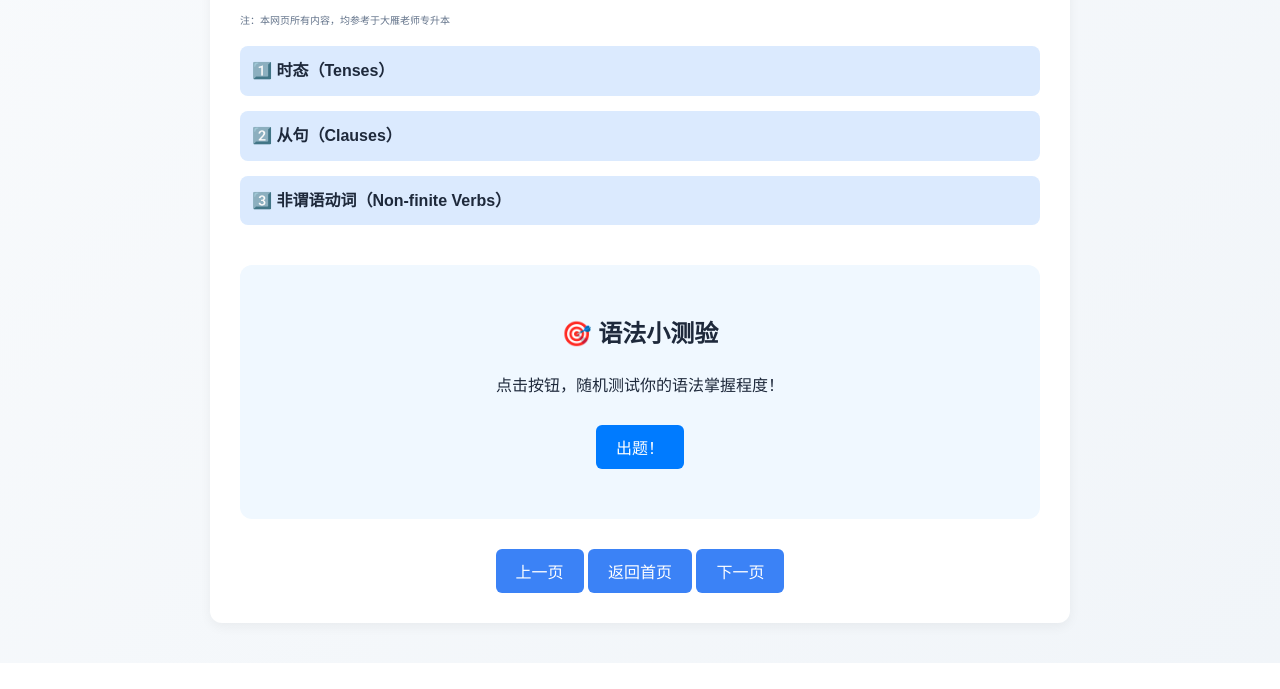
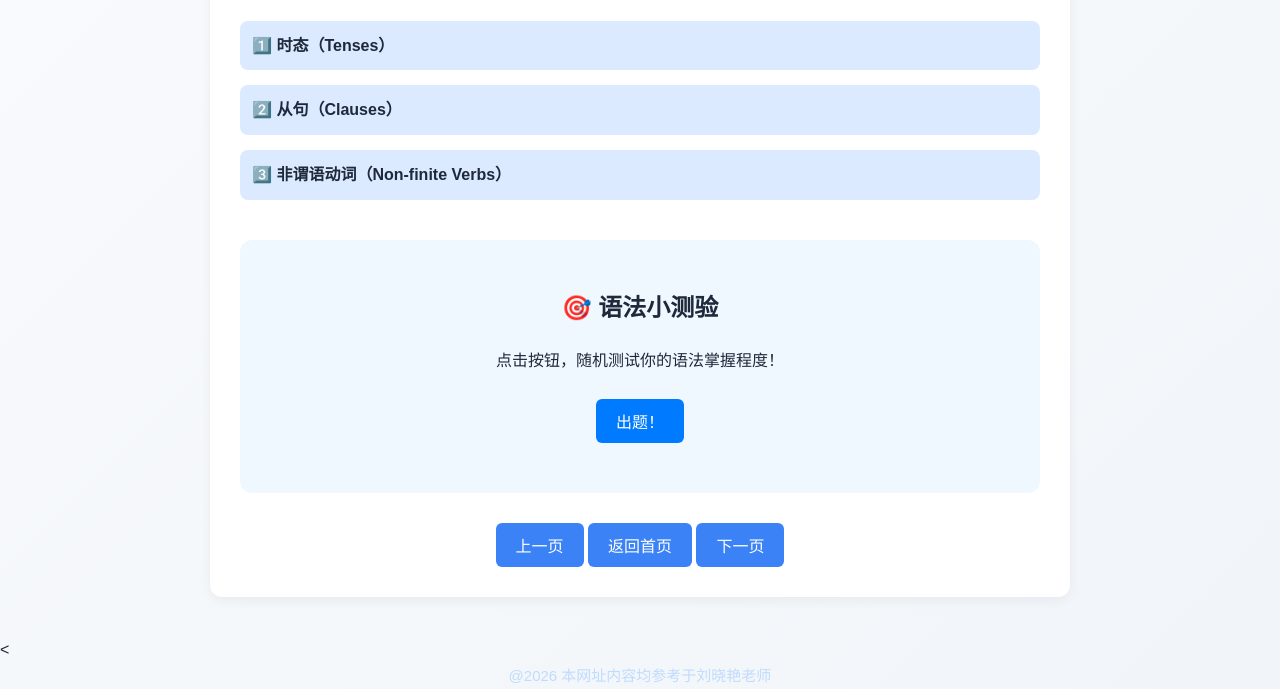
Before and after one commit to XrealC/xrealc.github.io, a plain HTML site: page grammar.html in a window 1280 px wide. Shown: the part 165-854 px from the top of the page. Before the commit the page ends 828 px from the top, so only its background shows below. Drawn offline with Linux system fonts and the light colour scheme.

Commit message:
Update grammar.html

```diff
--- a/grammar.html
+++ b/grammar.html
@@ -93,6 +93,17 @@
         .btn:hover {
             background: #1d4ed8;
         }
+        .footer-text {
+            text-align: center;
+        }
+        .footer-text a {
+            text-decoration: none;
+            color: #bfdbfe;
+            font-size: 15px;
+        }
+        .footer-text a:hover{
+            color: brown;
+        }
     </style>
 </head>
 <body>
@@ -106,8 +117,6 @@
 
     <div class="container">
         <h1 class="center-title-with-image">三大核心语法重难点</h1>
-        <a><span style="font-size: 10px; color: #64748b;">注：本网页所有内容，均参考于大雁老师专升本</span></a>
-
         <div class="grammar-section">
             <div class="grammar-title">1️⃣ 时态（Tenses）</div>
             <div class="grammar-content">
@@ -166,7 +175,9 @@
             <button class="btn" onclick="window.location.href='skills.html'">下一页</button>
         </div>
     </div>
-
+    <<footer class="footer-text">
+        <a href="https://space.bilibili.com/2064569539" target="_blank">@2026 本网址内容均参考于刘晓艳老师</a>
+    </footer>
     <script>
     const quizzes = [
     {
```
